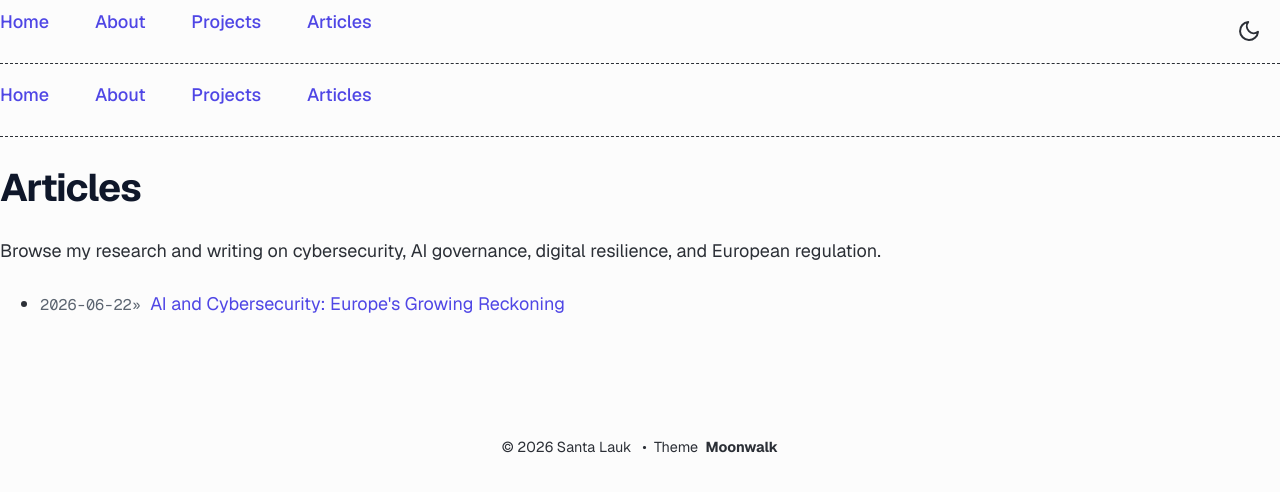
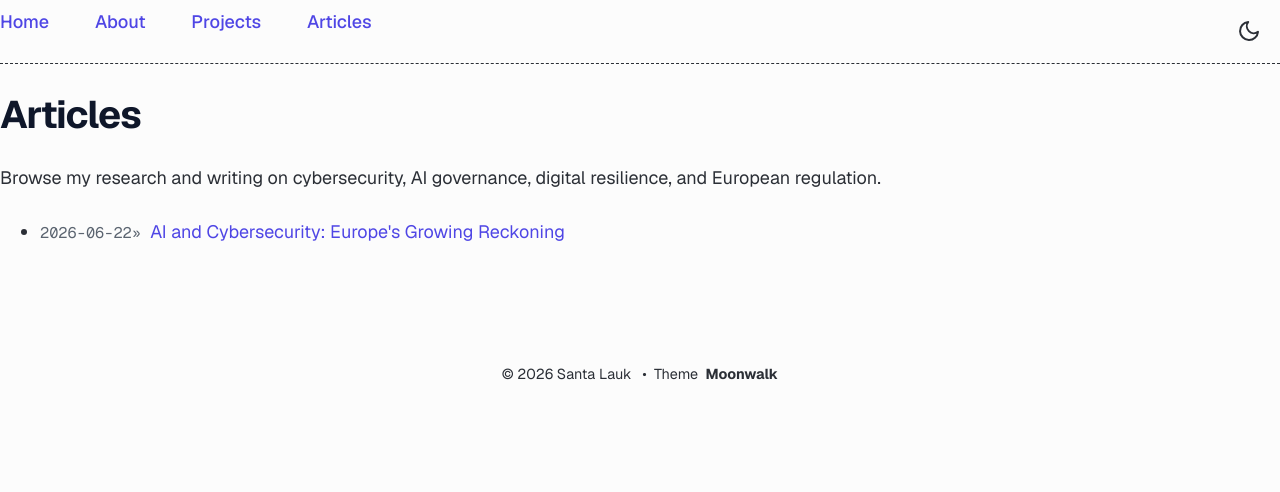
Before and after one commit to SantaLauk/santalauk.github.io, a Jekyll site: the page built from articles.html, in a window 1280 px wide. Shown: the top 492 px of the page. Built offline with Jekyll 4.4.1, drawn with Linux system fonts in a browser that asks for light colours.

Commit message:
Update blog.md

```diff
--- a/_layouts/blog.md
+++ b/_layouts/blog.md
@@ -1,9 +1,6 @@
 ---
 layout: default
 ---
-
-{% include horizontal_list.html collection=site.data.home.navbar_entries %}
-<div class="dashed"></div>
 
 <header>
   <h1>Articles</h1>
```
